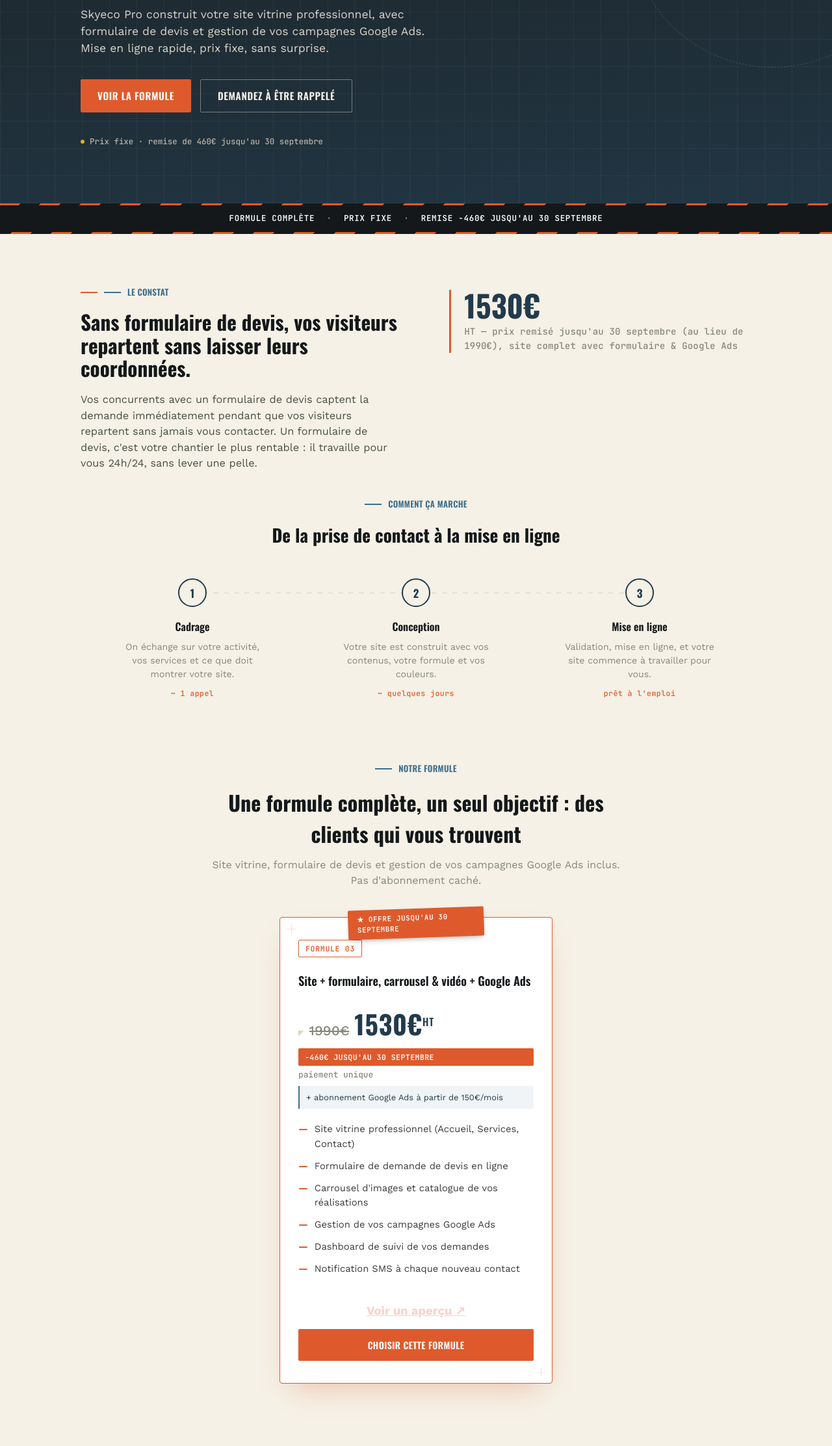
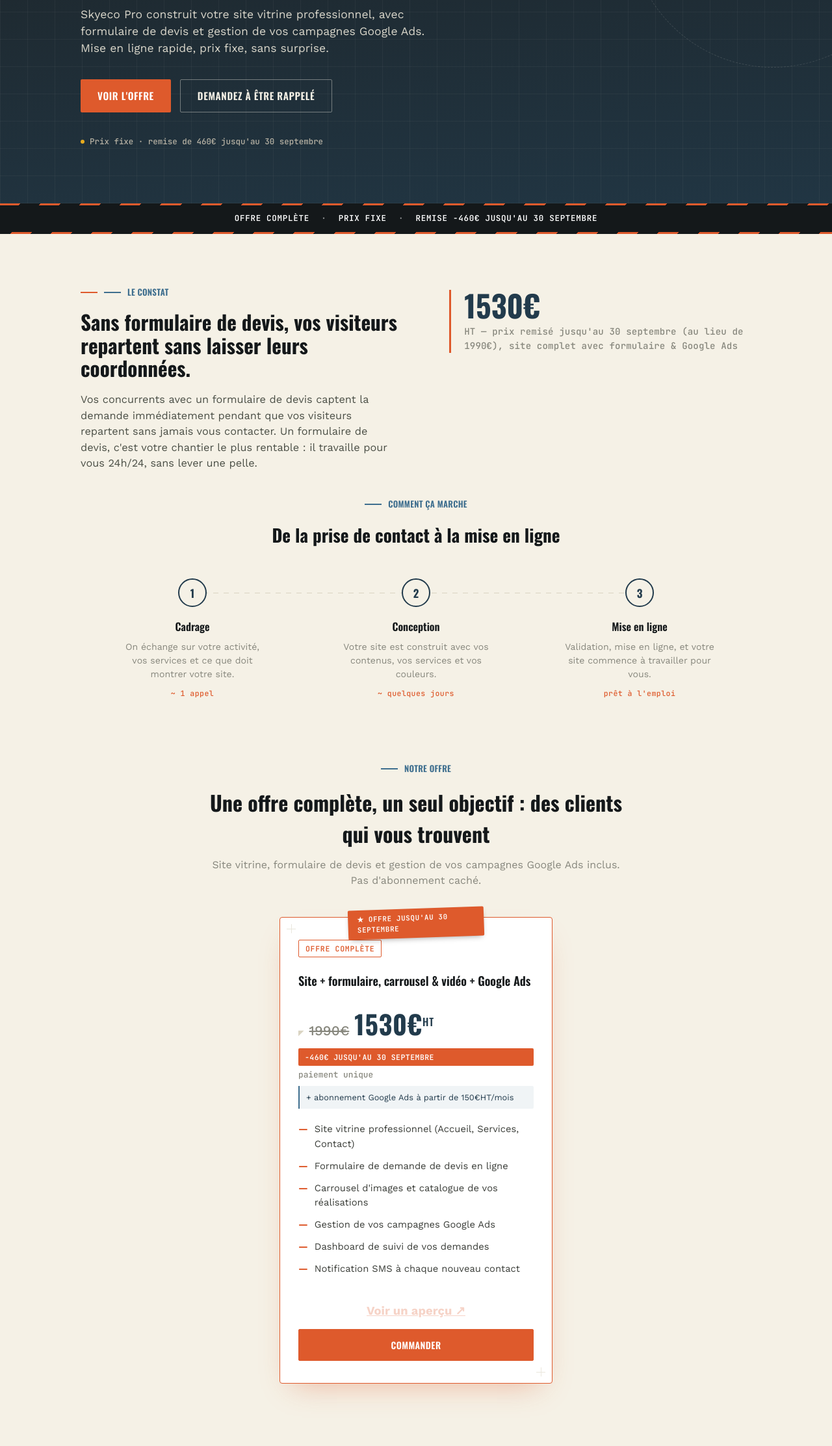
Before and after one commit to CYRBON56/skyeco-pro, a website: page public/tarifs.html in a window 1280 px wide. Shown: the part 335-2560 px from the top of the page at 65% size. Drawn offline with nearby package versions, Linux system fonts and the light colour scheme.

Commit message:
Update tarifs.html

```diff
--- a/public/tarifs.html
+++ b/public/tarifs.html
@@ -396,14 +396,14 @@
     <h1>Sans formulaire de devis direct, <em>vous n'existez pas.</em></h1>
     <p class="lead">Skyeco Pro construit votre site vitrine professionnel, avec formulaire de devis et gestion de vos campagnes Google Ads. Mise en ligne rapide, prix fixe, sans surprise.</p>
     <div class="hero-actions">
-      <a class="btn-primary" href="#pricing">Voir la formule</a>
+      <a class="btn-primary" href="#pricing">Voir l'offre</a>
       <a class="btn-ghost" href="#" data-open-rappel>Demandez à être rappelé</a>
     </div>
     <div class="hero-note"><span class="dot"></span>Prix fixe · remise de 460€ jusqu'au 30 septembre</div>
   </div>
 </header>
 
-<div class="strip"><div class="strip-inner">Formule complète <span>·</span> prix fixe <span>·</span> remise -460€ jusqu'au 30 septembre</div></div>
+<div class="strip"><div class="strip-inner">Offre complète <span>·</span> prix fixe <span>·</span> remise -460€ jusqu'au 30 septembre</div></div>
 
 <section class="problem reveal">
   <div class="wrap grid">
@@ -435,7 +435,7 @@
       <div class="process-step">
         <div class="num">2</div>
         <h3>Conception</h3>
-        <p>Votre site est construit avec vos contenus, votre formule et vos couleurs.</p>
+        <p>Votre site est construit avec vos contenus, vos services et vos couleurs.</p>
         <span class="dur">~ quelques jours</span>
       </div>
       <div class="process-step">
@@ -451,8 +451,8 @@
 <section class="pricing reveal" id="pricing">
   <div class="wrap">
     <div class="head">
-      <div class="eyebrow">Notre formule</div>
-      <h2>Une formule complète, un seul objectif : des clients qui vous trouvent</h2>
+      <div class="eyebrow">Notre offre</div>
+      <h2>Une offre complète, un seul objectif : des clients qui vous trouvent</h2>
       <p>Site vitrine, formulaire de devis et gestion de vos campagnes Google Ads inclus. Pas d'abonnement caché.</p>
     </div>
 
@@ -461,12 +461,12 @@
       <div class="plan featured">
         <span class="crosshair tl"></span><span class="crosshair br"></span>
         <span class="badge">★ Offre jusqu'au 30 septembre</span>
-        <span class="tag">Formule 03</span>
+        <span class="tag">Offre compl&egrave;te</span>
         <h3>Site + formulaire, carrousel &amp; vidéo + Google Ads</h3>
         <div class="price-row"><span class="price-barre">1990€</span> <div class="price">1530€<sup>HT</sup></div></div>
         <div class="remise-badge">-460€ jusqu'au 30 septembre</div>
         <div class="ht">paiement unique</div>
-        <div class="addon-note">+ abonnement Google Ads à partir de 150€/mois</div>
+        <div class="addon-note">+ abonnement Google Ads à partir de 150€HT/mois</div>
         <ul>
           <li>Site vitrine professionnel (Accueil, Services, Contact)</li>
           <li>Formulaire de demande de devis en ligne</li>
@@ -476,7 +476,7 @@
           <li>Notification SMS à chaque nouveau contact</li>
         </ul>
         <a class="example" href="https://salesflow-ecosky.vercel.app/estimation.html" target="_blank" rel="noopener">Voir un aperçu ↗</a>
-        <a class="cta" href="commande.html?formule=Formule%2003%20%E2%80%94%20Site%20%2B%20formulaire%2C%20carrousel%20%26%20vid%C3%A9o%20%2B%20Google%20Ads&prix=1530%E2%82%ACHT">Choisir cette formule</a>
+        <a class="cta" href="commande.html?formule=Site%20%2B%20formulaire%2C%20carrousel%20%26%20vid%C3%A9o%20%2B%20Google%20Ads&prix=1530%E2%82%ACHT">Commander</a>
       </div>
 
     </div>
@@ -509,7 +509,7 @@
     <p><strong>Directeur de la publication :</strong> Cyrille Bon</p>
     <p><strong>Hébergement :</strong> Vercel Inc., 340 S Lemon Ave #4133, Walnut, CA 91789, USA</p>
     <p class="legal-note">Skyeco Pro est un service opéré par RMS EcoSky. Les tarifs affichés sont HT et valables à la date de consultation, sans engagement de durée.</p>
-    <a class="back-top" href="#pricing">↑ Retour aux formules</a>
+    <a class="back-top" href="#pricing">↑ Retour en haut</a>
   </div>
 </section>
 
@@ -545,7 +545,7 @@
     btn.addEventListener('click', function(){
       var badge = document.getElementById('formule-selectionnee');
       var lead = document.getElementById('contact-lead');
-      badge.textContent = 'Formule sélectionnée : ' + btn.getAttribute('data-formule');
+      badge.textContent = 'Offre sélectionnée : ' + btn.getAttribute('data-formule');
       badge.hidden = false;
       lead.textContent = "On vous rappelle pour cadrer votre projet sur cette base et démarrer.";
     });
@@ -577,7 +577,7 @@
 
     function openModal(){
       var badge = document.getElementById('formule-selectionnee');
-      formuleActuelle = (!badge.hidden && badge.textContent) ? badge.textContent.replace('Formule sélectionnée : ', '') : '';
+      formuleActuelle = (!badge.hidden && badge.textContent) ? badge.textContent.replace('Offre sélectionnée : ', '') : '';
       overlay.hidden = false;
       stepPhone.hidden = false;
       stepCode.hidden = true;
```
